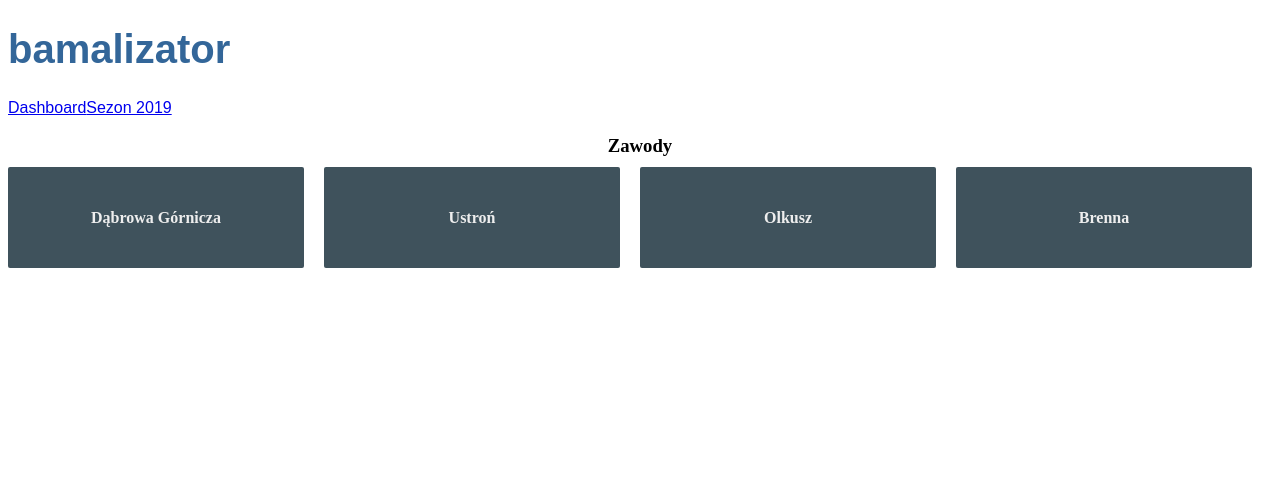
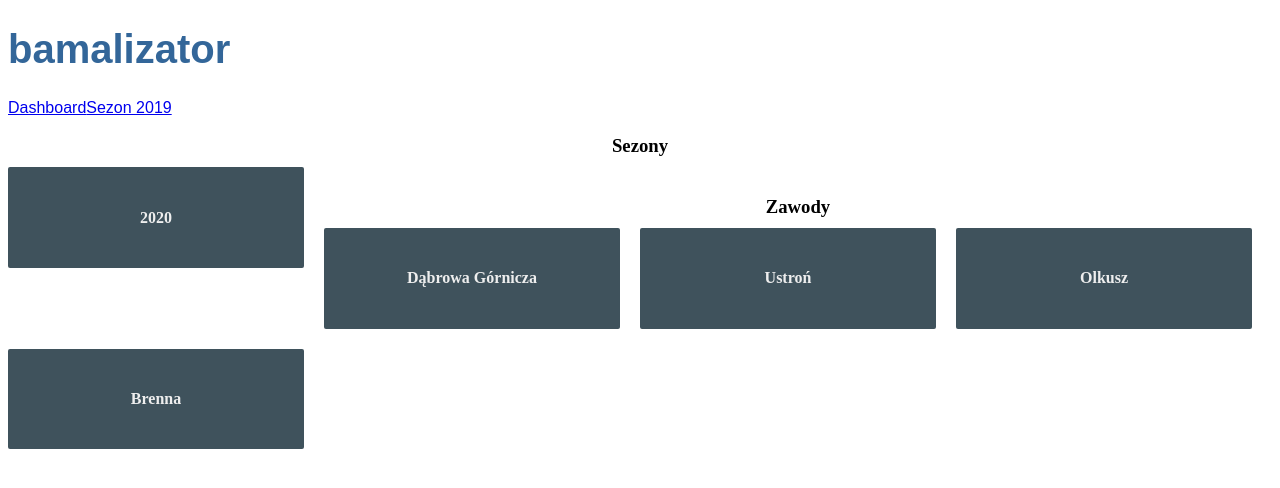
Before and after one commit to kleewho/bamalizator, an Angular app: page /dashboard in a window 1280 px wide. Shown: the top 488 px of the page. Built offline with nearby package versions, Linux system fonts and the light colour scheme.

Commit message:
Add seasons

```diff
--- a/src/app/dashboard/dashboard.component.html
+++ b/src/app/dashboard/dashboard.component.html
@@ -1,3 +1,13 @@
+<h3>Sezony</h3>
+<div class="grid grid-pad">
+  <a *ngFor="let season of seasons" class="col-1-4"
+    routerLink="/detail/{{season.year}}">
+    <div class="module hero">
+      <h4>{{season.year}}</h4>
+    </div>
+  </a>
+</div>
+
 <h3>Zawody</h3>
 <div class="grid grid-pad">
   <a *ngFor="let race of races" class="col-1-4"
--- a/src/app/dashboard/dashboard.component.ts
+++ b/src/app/dashboard/dashboard.component.ts
@@ -1,5 +1,6 @@
 import { Component, OnInit } from '@angular/core';
 import { Race } from '../race';
+import { Season } from '../season';
 import { SeasonService } from '../season.service';
 
 @Component({
@@ -9,15 +10,23 @@ import { SeasonService } from '../season.service';
 })
 export class DashboardComponent implements OnInit {
   races: Race[] = [];
+  seasons: Season[] = [];
 
   constructor(private seasonService: SeasonService) { }
 
   ngOnInit() {
-    this.getHeroes();
+    this.getRaces();
+    this.getSeasons();
   }
 
-  getHeroes(): void {
+  getRaces(): void {
     this.seasonService.getRaces()
       .subscribe(races => this.races = races.slice(1, 5));
   }
+
+  getSeasons(): void {
+    console.log("In getSeasons");
+    this.seasonService.getSeasons()
+      .subscribe(seasons => this.seasons = seasons.slice(1, 5));
+  }
 }
--- a/src/app/race/race.component.html
+++ b/src/app/race/race.component.html
@@ -1,5 +1,5 @@
 <div *ngIf="race">
   <h2>{{race.name | uppercase}} szczegóły</h2>
-  <div><span>id: </span>{{race.id}}</div>
+  <div><span>data: </span>{{race.date}}</div>
   <div><span>miasto: </span>{{race.name}}</div>
 </div>
--- a/src/app/season.service.ts
+++ b/src/app/season.service.ts
@@ -14,6 +14,10 @@ export class SeasonService {
 
   allRaces = s2019.races.concat(s2020.races);
 
+  getSeasons(): Observable<Season[]> {
+    return of([s2019, s2020]);
+  }
+
   getRaces(): Observable<Race[]> {
     return of(s2019.races);
   }
--- a/src/app/season.ts
+++ b/src/app/season.ts
@@ -1,4 +1,7 @@
+import { Race } from './race';
+
 export interface Season {
   year: number;
-  name: string;
+  participants: number;
+  races: Race[];
 }
```
